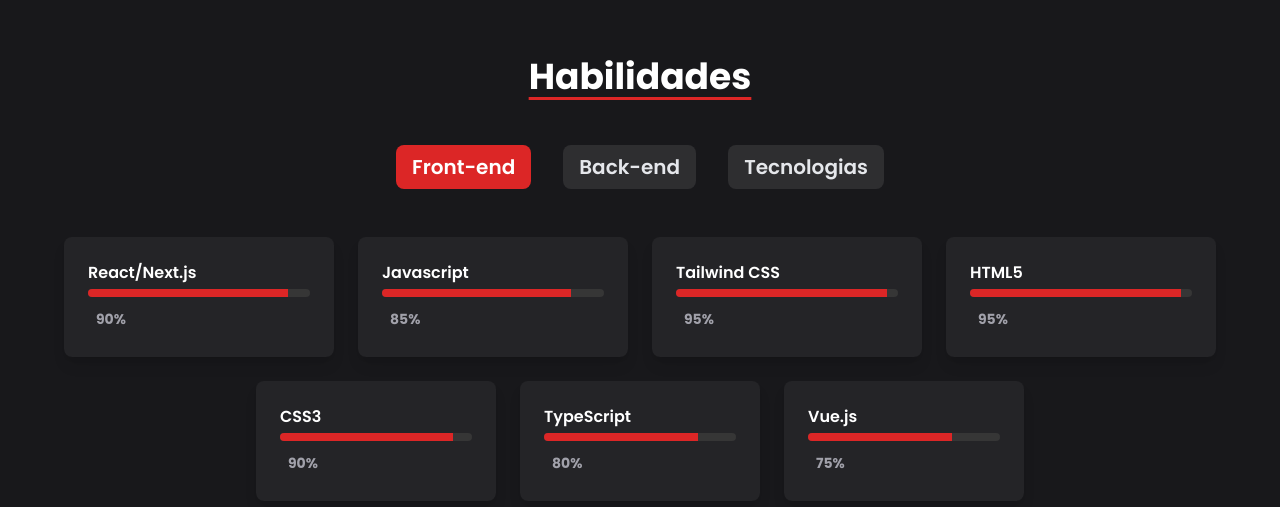
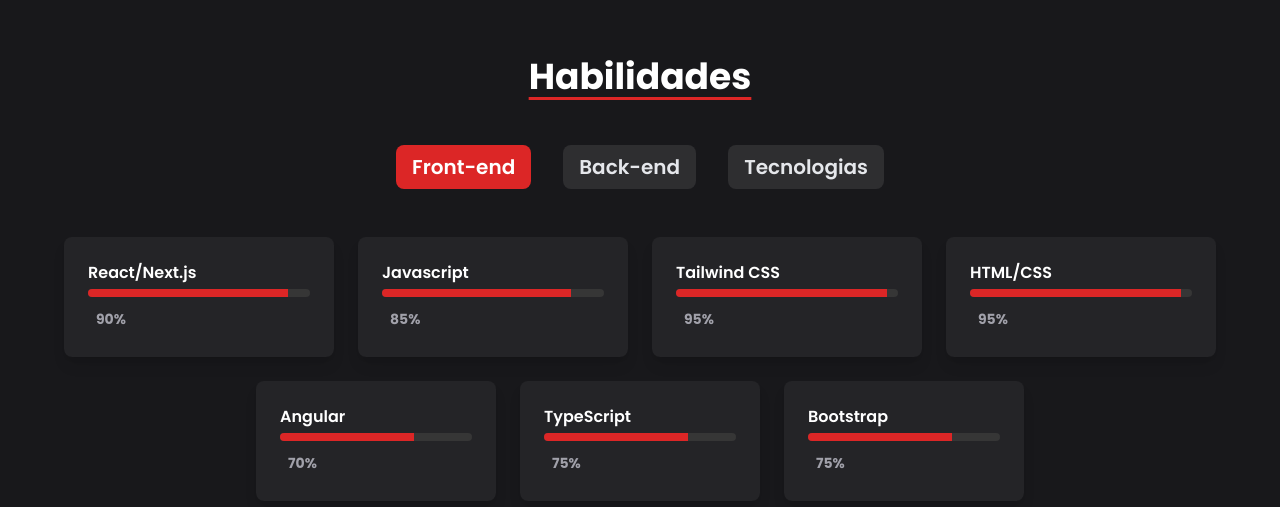
Before and after one commit to Daischi/portfolio, a React (Vite) app: page / in a window 1280 px wide. Shown: the part 1719-2226 px from the top of the page. Built offline with nearby package versions, Linux system fonts and the light colour scheme.

Commit message:
finalizando a parte de Habilidades

```diff
--- a/src/components/skills.jsx
+++ b/src/components/skills.jsx
@@ -7,7 +7,7 @@ import "aos/dist/aos.css"
 
 const AnimationContext = createContext({
   shouldAnimate: false,
-  triggerAnimation: () => {},
+  animationKey: 0,
 })
 
 const skillCategories = [
@@ -17,22 +17,22 @@ const skillCategories = [
       { name: "React/Next.js", level: 90 },
       { name: "Javascript", level: 85 },
       { name: "Tailwind CSS", level: 95 },
-      { name: "HTML5", level: 95 },
-      { name: "CSS3", level: 90 },
-      { name: "TypeScript", level: 80 },
-      { name: "Vue.js", level: 75 },
+      { name: "HTML/CSS", level: 95 },
+      { name: "Angular", level: 70 },
+      { name: "TypeScript", level: 75 },
+      { name: "Bootstrap", level: 75 },
     ],
   },
   {
     title: "Back-end",
     skills: [
-      { name: "MongoDB/SQL", level: 80 },
+      { name: "MongoDB", level: 80 },
       { name: "Python", level: 90 },
-      { name: "Java", level: 80 },
+      { name: "Java", level: 85 },
       { name: "Node.js", level: 85 },
-      { name: "Express.js", level: 85 },
-      { name: "GraphQL", level: 75 },
-      { name: "RESTful APIs", level: 90 },
+      { name: "Express.js", level: 70 },
+      { name: "SQL", level: 80 },
+      { name: "C++", level: 70 },
     ],
   },
   {
@@ -41,23 +41,31 @@ const skillCategories = [
       { name: "Github", level: 90 },
       { name: "Figma", level: 80 },
       { name: "Postman", level: 80 },
-      { name: "Docker", level: 75 },
+      { name: "Linux", level: 85 },
       { name: "AWS", level: 70 },
-      { name: "CI/CD", level: 85 },
-      { name: "Agile/Scrum", level: 90 },
+      { name: "UI/UX", level: 95 },
+      { name: "Windows", level: 90 },
     ],
   },
 ]
 
-const SkillCard = ({ skill, index, resetTrigger }) => {
-  const [hasAnimated, setHasAnimated] = useState(false)
+const SkillCard = ({ skill, index }) => {
+  const { shouldAnimate, animationKey } = useContext(AnimationContext)
+  const [progress, setProgress] = useState(0)
 
   useEffect(() => {
-    setHasAnimated(false) // Reset animation when resetTrigger changes
-  }, [resetTrigger])
+    if (shouldAnimate) {
+      setProgress(0)
+      const timer = setTimeout(() => {
+        setProgress(skill.level)
+      }, 100)
+      return () => clearTimeout(timer)
+    }
+  }, [shouldAnimate, skill.level, animationKey])
 
   return (
     <motion.div
+      key={`${skill.name}-${animationKey}`}
       initial={{ opacity: 0, scale: 0.9 }}
       animate={{ opacity: 1, scale: 1 }}
       transition={{ duration: 0.5, delay: index * 0.05 }}
@@ -69,13 +77,12 @@ const SkillCard = ({ skill, index, resetTrigger }) => {
           <motion.div
             className="shadow-none flex flex-col text-center whitespace-nowrap text-white justify-center bg-red-600"
             initial={{ width: "0%" }}
-            animate={{ width: hasAnimated ? `${skill.level}%` : "0%" }}
-            onAnimationComplete={() => setHasAnimated(true)}
+            animate={{ width: `${progress}%` }}
             transition={{ duration: 1, ease: "easeInOut" }}
           ></motion.div>
         </div>
         <span className="text-sm font-bold inline-block py-1 px-2 uppercase rounded-full text-red-600 dark:text-zinc-400">
-          {skill.level}%
+          {progress}%
         </span>
       </div>
     </motion.div>
@@ -84,12 +91,9 @@ const SkillCard = ({ skill, index, resetTrigger }) => {
 
 const Skills = () => {
   const [selectedCategory, setSelectedCategory] = useState(skillCategories[0])
-  const [resetTrigger, setResetTrigger] = useState(0)
+  const [shouldAnimate, setShouldAnimate] = useState(false)
+  const [animationKey, setAnimationKey] = useState(0)
   const sectionRef = useRef(null)
-
-  const triggerAnimation = () => {
-    setResetTrigger((prev) => prev + 1) // Increment to trigger reset for SkillCard
-  }
 
   useEffect(() => {
     AOS.init({
@@ -101,7 +105,10 @@ const Skills = () => {
     const observer = new IntersectionObserver(
       ([entry]) => {
         if (entry.isIntersecting) {
-          triggerAnimation()
+          setShouldAnimate(true)
+          setAnimationKey((prev) => prev + 1)
+        } else {
+          setShouldAnimate(false)
         }
       },
       { threshold: 0.1 },
@@ -119,28 +126,24 @@ const Skills = () => {
   }, [])
 
   return (
-    <section
-      ref={sectionRef}
-      id="habilidades"
-      className="mb-56 mt-20 py-20 px-4 md:px-8 overflow-hidden"
-      data-aos="fade-up"
-    >
+    <AnimationContext.Provider value={{ shouldAnimate, animationKey }}>
+      <section ref={sectionRef} id="habilidades" className="mb-56 mt-20 py-20 px-4 md:px-8 overflow-hidden">
         <div className="max-w-6xl mx-auto">
           <motion.h2
+            data-aos="fade-right"
+            key={`title-${animationKey}`}
             initial={{ opacity: 0, y: -50 }}
             animate={{ opacity: 1, y: 0 }}
             transition={{ duration: 0.5 }}
             className="text-4xl font-bold text-center mb-12 dark:text-white"
           >
-          <span data-aos="fade-right" className="underline underline-offset-8 decoration-red-600">
-            Habilidades
-          </span>
+            <span data-aos="fade-right" className="underline underline-offset-8 decoration-red-600">Habilidades</span>
           </motion.h2>
 
           <div className="flex flex-wrap justify-center gap-8 mb-12">
             {skillCategories.map((category, index) => (
               <motion.div
-              key={category.title}
+                key={`${category.title}-${animationKey}`}
                 initial={{ opacity: 0, y: 20 }}
                 animate={{ opacity: 1, y: 0 }}
                 transition={{ duration: 0.5, delay: index * 0.1 }}
@@ -158,27 +161,28 @@ const Skills = () => {
 
           <AnimatePresence mode="wait">
             <motion.div
-            key={selectedCategory.title}
+              key={`${selectedCategory.title}-${animationKey}`}
               initial={{ opacity: 0, y: 20 }}
               animate={{ opacity: 1, y: 0 }}
               exit={{ opacity: 0, y: -20 }}
-            transition={{ duration: 0.5 }}
+              transition={{ duration: 0.3 }}
               className="flex flex-col items-center"
             >
               <div className="grid grid-cols-1 sm:grid-cols-2 md:grid-cols-4 gap-6 mb-6 w-full">
-              {selectedCategory.skills.slice(0, 4).map((skill, index) => (
-                <SkillCard key={skill.name} skill={skill} index={index} resetTrigger={resetTrigger} />
+                {selectedCategory.skills.slice(0, 4 ).map((skill, index) => (
+                  <SkillCard key={`${skill.name}-${animationKey}`} skill={skill} index={index} />
                 ))}
               </div>
               <div className="flex flex-col sm:flex-row justify-center gap-6 w-full max-w-3xl">
                 {selectedCategory.skills.slice(4, 7).map((skill, index) => (
-                <SkillCard key={skill.name} skill={skill} index={index + 4} resetTrigger={resetTrigger} />
+                  <SkillCard key={`${skill.name}-${animationKey}`} skill={skill} index={index + 4} />
                 ))}
               </div>
             </motion.div>
           </AnimatePresence>
         </div>
       </section>
+    </AnimationContext.Provider>
   )
 }
 
```
Lines whose indentation alone changed are shown as unchanged.
